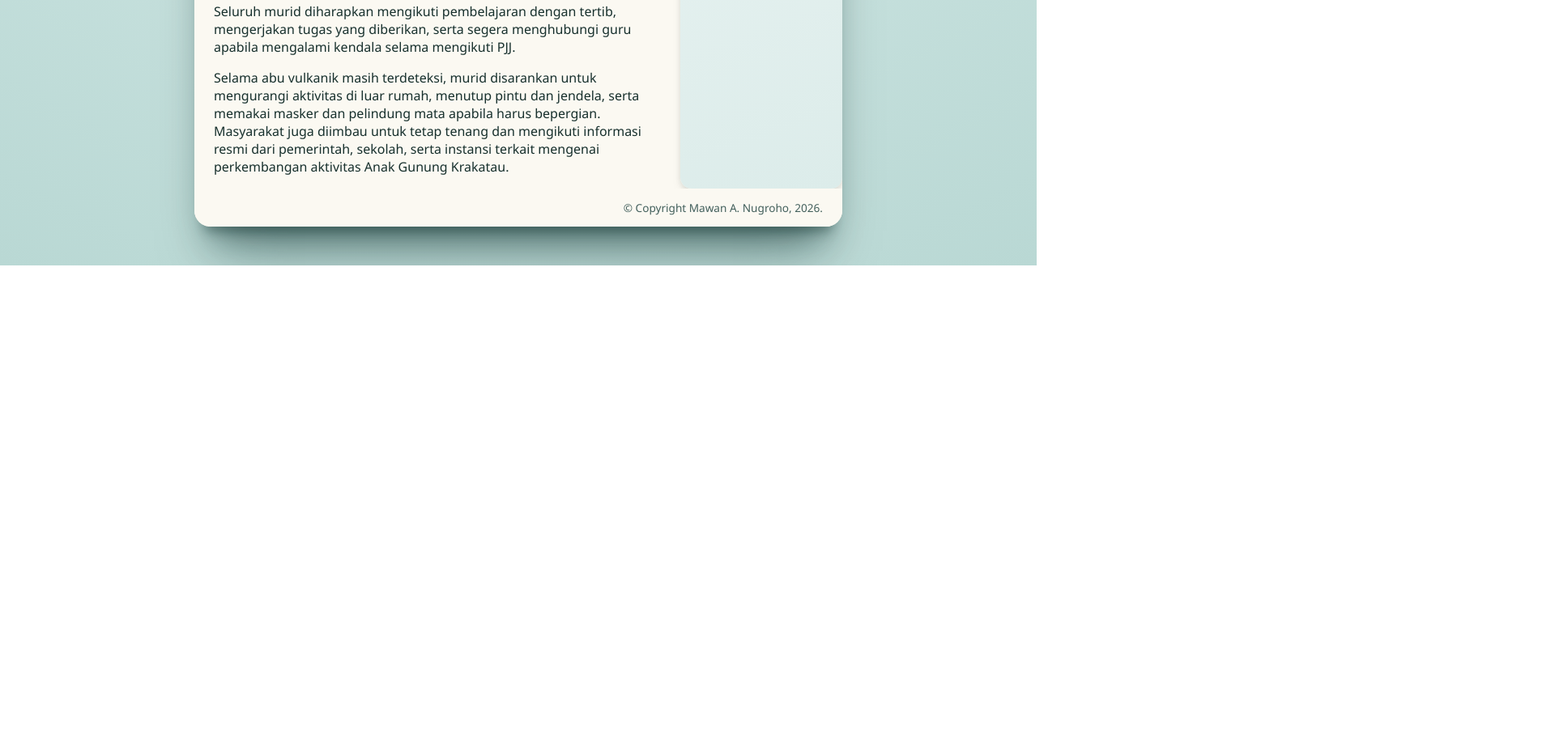
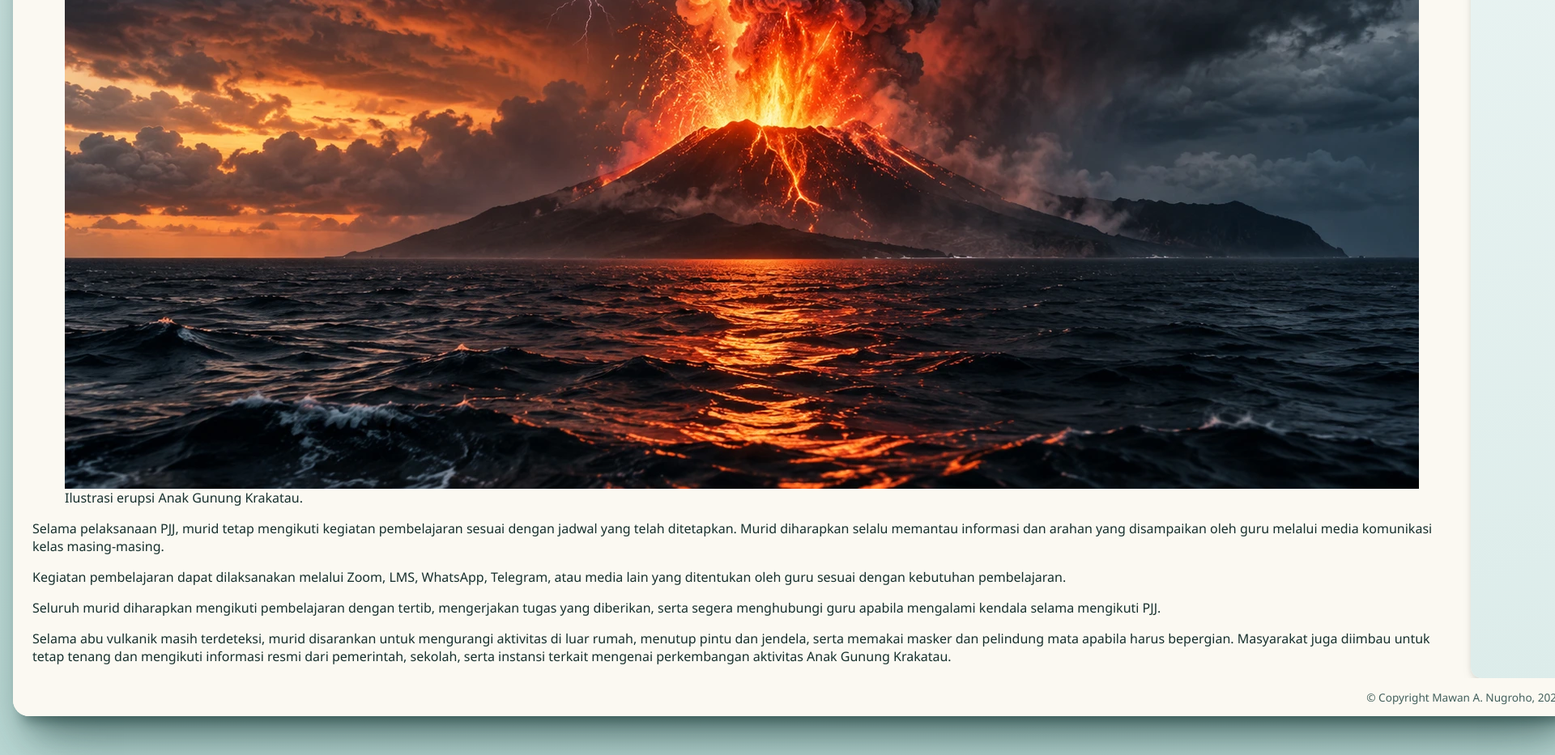
Before and after one commit to mawann/mawann.github.io, a plain HTML site: page berita/erupsi/index.html in a window 1280 px wide. Shown: the part 841-1774 px from the top of the page at 81% size, 1920 px wide, since content can reach past the window. Before the commit the page ends 1169 px from the top, so only its background shows below. Drawn offline with Linux system fonts and the light colour scheme.

Commit message:
Add image and caption for Krakatau eruption illustration

```diff
--- a/berita/erupsi/index.html
+++ b/berita/erupsi/index.html
@@ -34,6 +34,12 @@
                   jauh dan berpotensi mengganggu pernapasan, menyebabkan iritasi pada mata dan kulit,
                   serta mengurangi jarak pandang. Tingkat penyebarannya dapat berbeda-beda,
                   bergantung pada arah dan kecepatan angin.</p>
+
+                <figure>
+                  <img src="erupsi.webp" alt="Ilustrasi erupsi Anak Gunung Krakatau">
+                  <figcaption>Ilustrasi erupsi Anak Gunung Krakatau.</figcaption>
+                </figure>
+
                 <p>Selama pelaksanaan PJJ, murid tetap mengikuti kegiatan pembelajaran sesuai dengan
                   jadwal yang telah ditetapkan. Murid diharapkan selalu memantau informasi dan arahan
                   yang disampaikan oleh guru melalui media komunikasi kelas masing-masing.</p>
```
